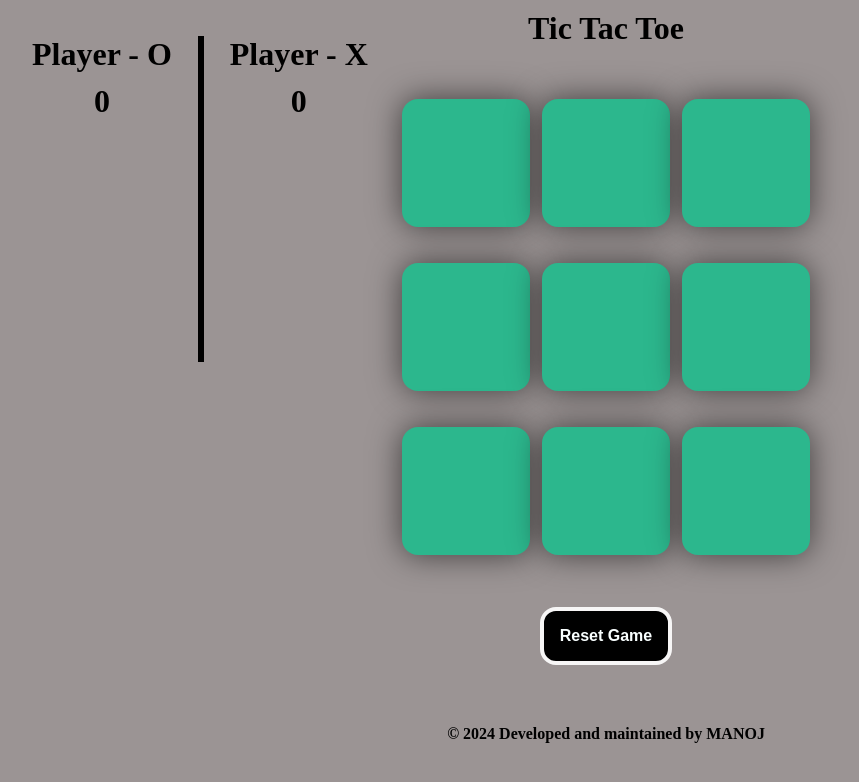
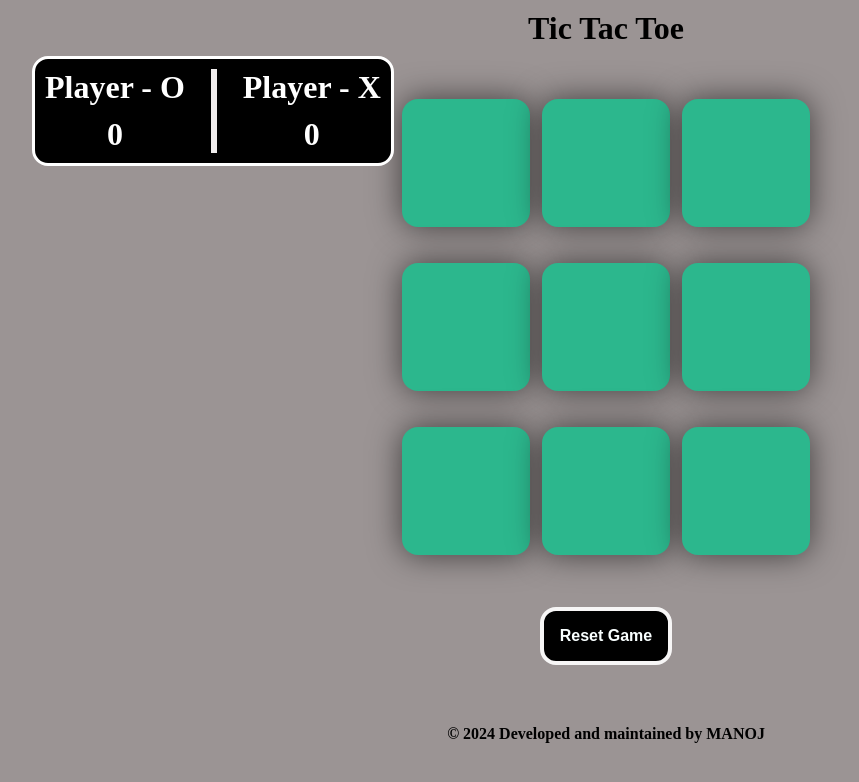
Before and after one commit to jst-manu/Tic-Tac-Toe-Game, a plain HTML site: page index.html in a window 1280 px wide. Shown: the whole page, without its empty margins (34-893 px from the left). Drawn offline with Linux system fonts and the light colour scheme.

Commit message:
Update style.css

```diff
--- a/style.css
+++ b/style.css
@@ -102,15 +102,20 @@ main{
     display: flex;
     position: absolute;
     left: 66px;
-    top: 36px;
+    top: 56px;
     gap: 26px;
+    background: black;
+    color: white;
+    padding: 10px;
+    border-radius: 1rem;
+    border:3px solid white;
 }
 p{
     margin-top: 10px;
 }
 .line{
-    border: 3px solid black;
-    height: 40vh;
+    border: 3px solid rgb(241, 238, 238);
+
 }
 .hov:hover{
     transform: scale(0.9);
```
